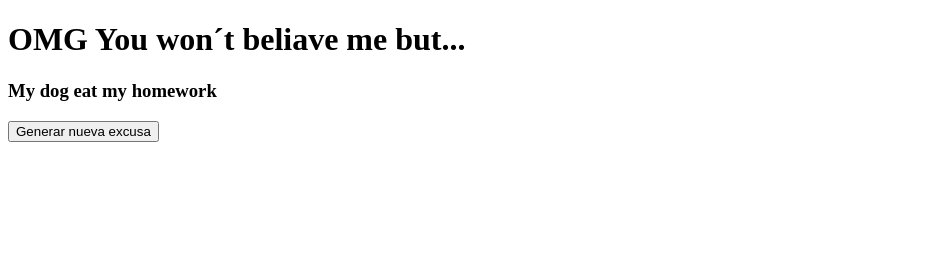
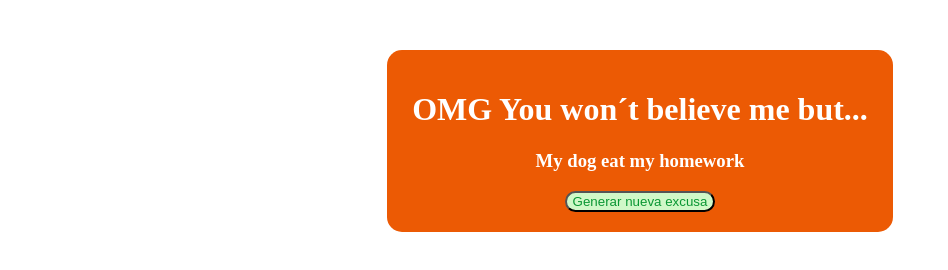
Before and after one commit to Paola596/generador-de-excusas, a plain HTML site: page index.html in a window 1280 px wide. Shown: the whole page, without its empty margins (0-948 px from the left). Drawn offline with Linux system fonts and the light colour scheme.

Commit message:
Añadi estilos

```diff
--- a/index.html
+++ b/index.html
@@ -5,12 +5,12 @@
     <meta http-equiv="X-UA-Compatible" content="IE=edge">
     <meta name="viewport" content="width=device-width, initial-scale=1.0">
     <script src="./index.js"> </script>
-
+    <link rel="stylesheet" href="styles.css"/>
     <title>ExcuseGenerator</title>
 </head>
 <body>
     <div class="container">
-        <h1>OMG You won´t beliave me but...</h1>
+        <h1>OMG You won´t believe me but...</h1>
         <h3 id="excuse">My dog eat my homework </h3>
         <button id="reload"> Generar nueva excusa </button>
     </div>
--- a/index.js
+++ b/index.js
@@ -5,7 +5,7 @@ window.onload = () => {
 };
 
 let generate =() => {
-    let who = ['My dog','The police', 'The tornado', 'My cat', 'My grandpa'];
+    let who = ['My dog','The police', 'A tornado', 'My cat', 'My grandpa'];
     let what = ['ate','took', 'flew', 'float', 'stole'];
     let which = ['my homework','my car', 'my house', 'my chair', 'my cellphone'];
     let when = ['yesterday.','this morning.', 'last night.', 'last week.'];
--- /dev/null
+++ b/styles.css
@@ -0,0 +1,16 @@
+.container{
+    margin: 0 auto;
+    background-color: rgb(236, 90, 4);
+    color: white;
+    border-radius: 15px;
+    margin-right: 30%;
+    margin-left: 30%;
+    margin-top: 50px;
+    text-align: center;
+    padding: 20px;
+}
+button{
+    background-color: rgb(208, 248, 200);
+    color: rgb(9, 150, 51);
+    border-radius: 50px;
+}
```
